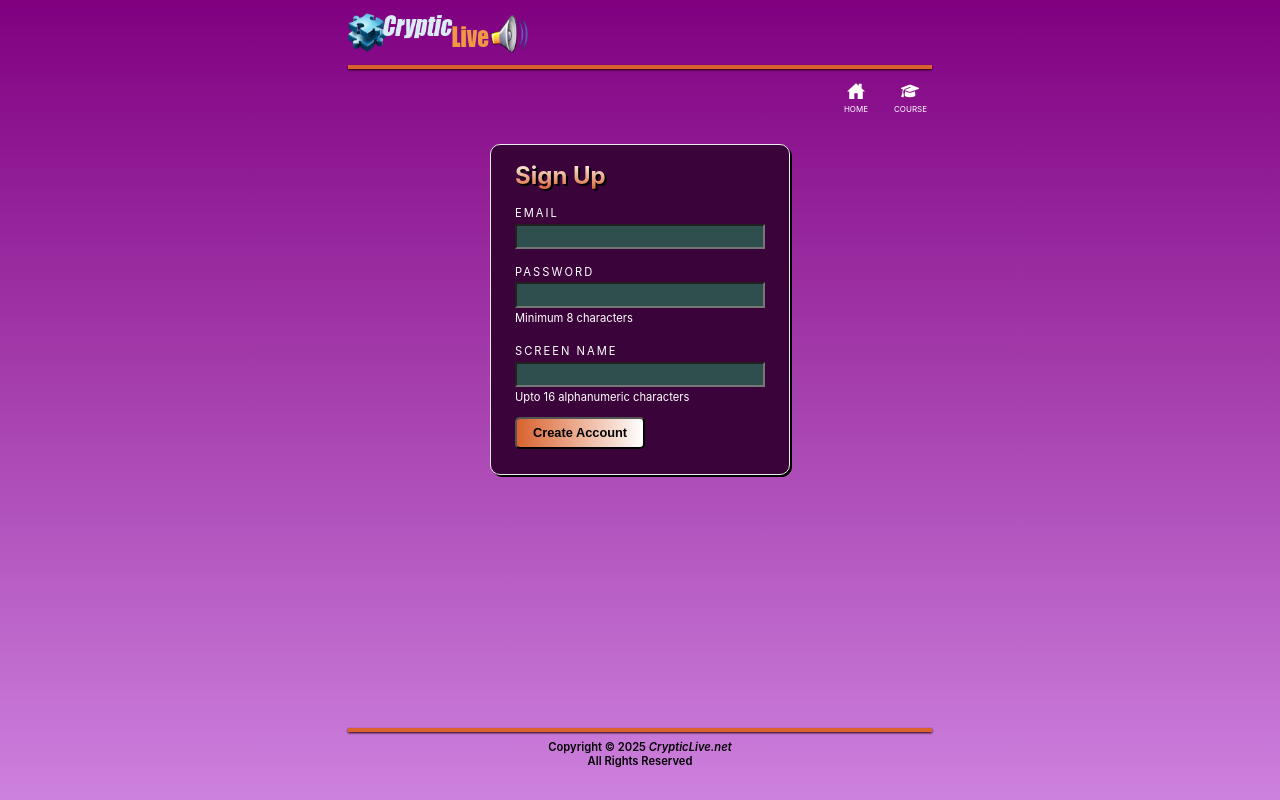
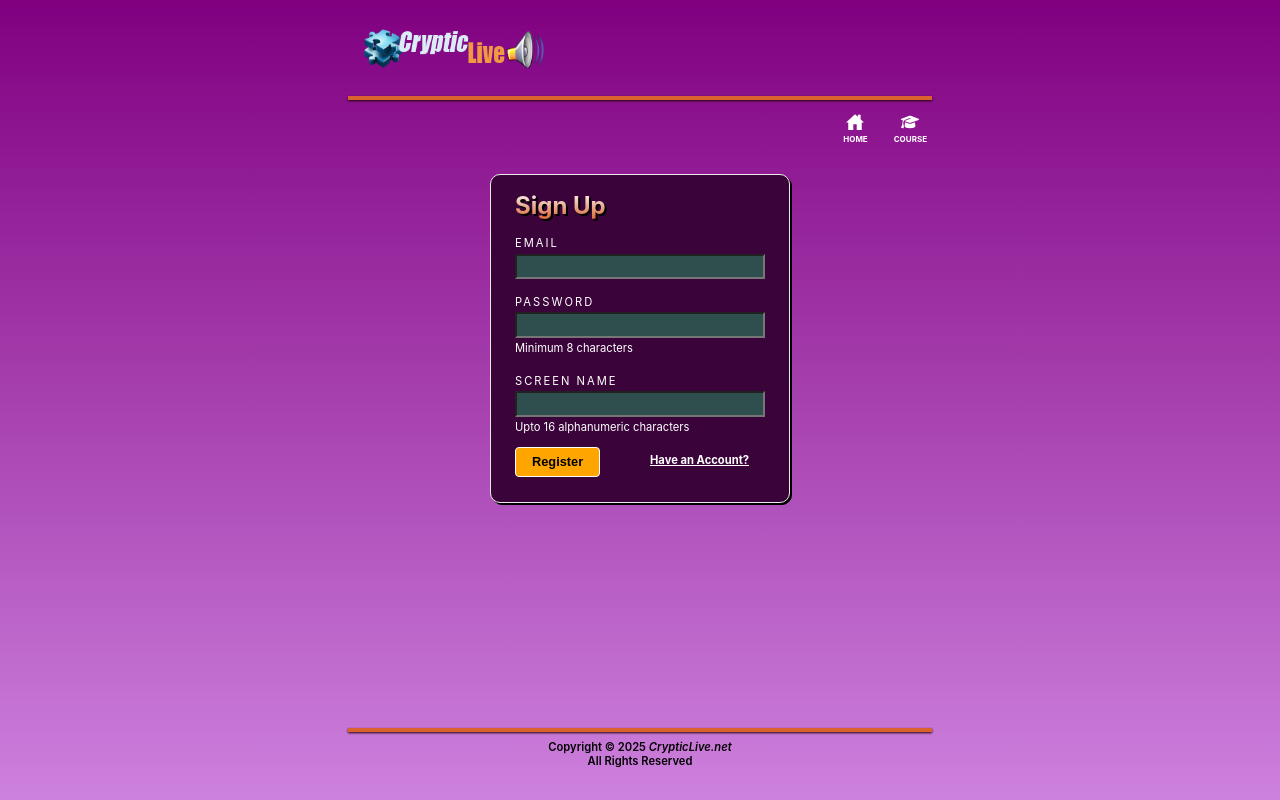
Before and after one commit to pambe525/cryptic-live, a Next.js app: page /auth/signup in a window 1280 px wide. Built offline with nearby package versions, Linux system fonts and the light colour scheme.

Commit message:
Added cross links to signup and login pages

```diff
--- a/app/auth/login/page.js
+++ b/app/auth/login/page.js
@@ -11,7 +11,7 @@ export default function LoginPage() {
 
         <div>
           <button type="submit" className="fancyButton">Login</button>
-          <a href="/auth/signup" className="lightText toRight">New User</a>
+          <a href="/auth/signup" className="lightText toRight">New User?</a>
         </div>
       </form>
     </section>
--- a/app/auth/signup/page.js
+++ b/app/auth/signup/page.js
@@ -14,8 +14,9 @@ export default function SignUpPage() {
         <input type="text" name="screenName" pattern="^[a-zA-Z0-9_]*$" maxLength="16" required />
         <div className="noteText">Upto 16 alphanumeric characters</div>
 
-        <div>
-          <button type="submit" className="fancyButton">Create Account</button>
+        <div className="vCentered">
+          <button type="submit" className="fancyButton">Register</button>
+          <a href="/auth/login" className="lightText toRight">Have an Account?</a>
         </div>
       </form>
     </section>
--- a/app/global.css
+++ b/app/global.css
@@ -40,7 +40,17 @@ body {
 
 a {
   color: inherit;
-  text-decoration: none;
+  /* text-decoration: none; */
+  font-weight: 600;
+  margin: 0.6rem 0;
+  padding: 0.4rem 1rem;
+  cursor: pointer;
+  font-size: 0.7rem;
+  font-weight: bold;
+}
+
+a:hover {
+  color: orange;
 }
 
 p {
@@ -93,31 +103,28 @@ h3 {
 }
 
 .toRight {
-  text-align: right;
+  float: right;
 }
 
 button,
 a[role=button] {
   margin: 0.6rem 0;
   padding: 0.4rem 1rem;
-  border-radius: 5px;
+  border-radius: 4px;
   cursor: pointer;
   font-size: 0.7rem;
   font-weight: bold;
+  border: 1px solid white;
 }
 
 button:hover,
 a[role=button]:hover {
-  outline: 2px solid white;
+  background-color: var(--bgColor2);
 }
 
 .darkButton {
   color: white;
   background-color: var(--bgColor1);
-}
-
-.outlineButton {
-  background-color: transparent;
 }
 
 .lightButton {
@@ -127,11 +134,13 @@ a[role=button]:hover {
 
 .fancyButton {
   color: var(--darkText);
-  background-image: linear-gradient(to right, var(--bgColor2), var(--lightText));
-  font-weight: 600;
+  background-color: orange;
   font-size: 0.8rem;
 }
 
+.vCentered {
+  vertical-align: middle;
+}
 section {
   /* flex-basis: 45%; */
   padding: 1rem 1.5rem;
```
